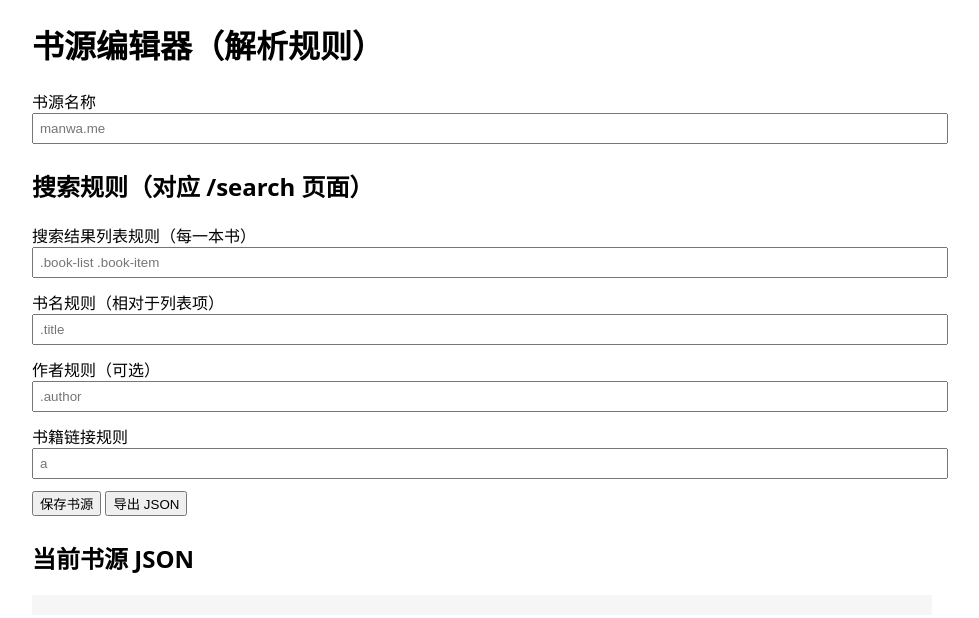
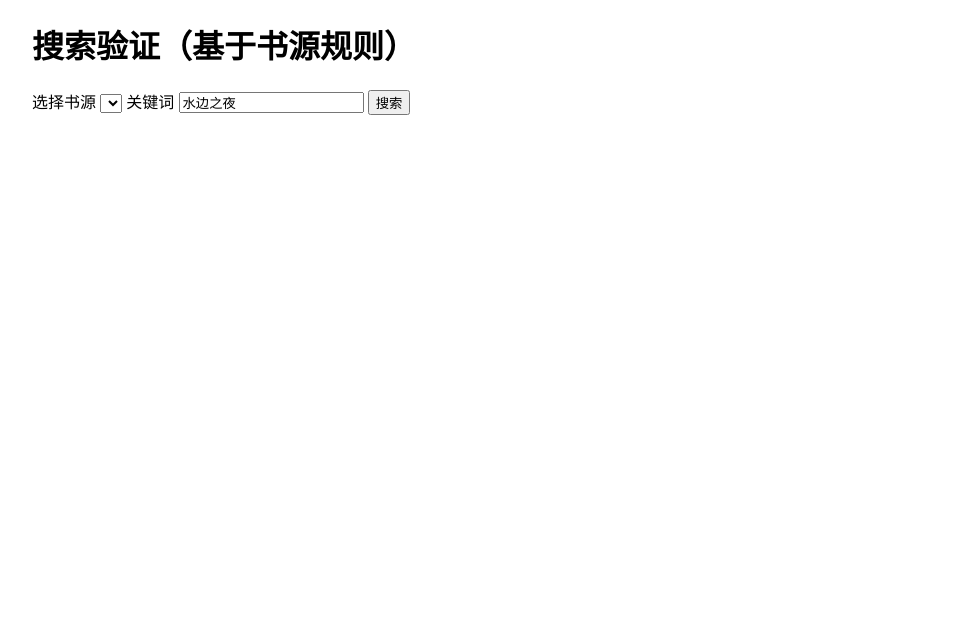
Before and after one commit to dickisz1/my-mirror, a plain HTML site: page public/app/index.html in a window 1280 px wide. Shown: the whole page, without its empty margins (158-1137 px from the left). Drawn offline with Linux system fonts and the light colour scheme.

Commit message:
Update index.html

```diff
--- a/public/app/index.html
+++ b/public/app/index.html
@@ -2,103 +2,82 @@
 <html lang="zh-CN">
 <head>
   <meta charset="UTF-8" />
-  <title>书源编辑器</title>
+  <title>搜索验证</title>
   <style>
     body { font-family: system-ui; max-width: 900px; margin: 20px auto; }
-    h2 { margin-top: 24px; }
-    label { display: block; margin-top: 12px; }
-    input, textarea, select { width: 100%; padding: 6px; }
-    textarea { min-height: 60px; }
-    button { margin-top: 12px; }
-    pre { background: #f6f6f6; padding: 10px; overflow: auto; }
+    .item { border-bottom: 1px solid #ddd; padding: 10px 0; }
+    .item a { font-weight: bold; text-decoration: none; }
+    .muted { color: #666; }
   </style>
 </head>
 <body>
 
-<h1>书源编辑器（解析规则）</h1>
+<h1>搜索验证（基于书源规则）</h1>
 
 <label>
-  书源名称
-  <input id="name" placeholder="manwa.me" />
-</label>
-
-<h2>搜索规则（对应 /search 页面）</h2>
-
-<label>
-  搜索结果列表规则（每一本书）
-  <input id="search_list" placeholder=".book-list .book-item" />
+  选择书源
+  <select id="sourceSelect"></select>
 </label>
 
 <label>
-  书名规则（相对于列表项）
-  <input id="search_name" placeholder=".title" />
+  关键词
+  <input id="keyword" value="水边之夜" />
 </label>
 
-<label>
-  作者规则（可选）
-  <input id="search_author" placeholder=".author" />
-</label>
+<button onclick="search()">搜索</button>
 
-<label>
-  书籍链接规则
-  <input id="search_bookUrl" placeholder="a" />
-</label>
-
-<button onclick="save()">保存书源</button>
-<button onclick="exportJson()">导出 JSON</button>
-
-<h2>当前书源 JSON</h2>
-<pre id="output"></pre>
+<div id="result"></div>
 
 <script>
 const KEY = 'book_sources';
 
-function getSources() {
+function loadSources() {
   return JSON.parse(localStorage.getItem(KEY) || '[]');
 }
 
-function saveSources(list) {
-  localStorage.setItem(KEY, JSON.stringify(list, null, 2));
+function init() {
+  const sources = loadSources();
+  sourceSelect.innerHTML = sources.map(
+    s => `<option value="${s.name}">${s.name}</option>`
+  ).join('');
 }
 
-function buildSource() {
-  return {
-    name: name.value.trim(),
-    search: {
-      list: search_list.value.trim(),
-      name: search_name.value.trim(),
-      author: search_author.value.trim(),
-      bookUrl: search_bookUrl.value.trim()
-    }
-  };
+async function search() {
+  const sources = loadSources();
+  const src = sources.find(s => s.name === sourceSelect.value);
+  if (!src) return;
+
+  const url = `/search?keyword=${encodeURIComponent(keyword.value)}`;
+
+  const html = await fetch(url).then(r => r.text());
+
+  const doc = new DOMParser().parseFromString(html, 'text/html');
+  const items = [...doc.querySelectorAll(src.search.list)];
+
+  const books = items.map(el => {
+    const a = el.querySelector(src.search.bookUrl || 'a');
+    return {
+      name: el.querySelector(src.search.name)?.textContent?.trim(),
+      author: src.search.author
+        ? el.querySelector(src.search.author)?.textContent?.trim()
+        : '',
+      href: a?.getAttribute('href')
+    };
+  }).filter(b => b.name && b.href);
+
+  render(books);
 }
 
-function save() {
-  const src = buildSource();
-  if (!src.name || !src.search.list || !src.search.name) {
-    alert('书源名称、列表规则、书名规则是必填的');
-    return;
-  }
-
-  const list = getSources();
-  const idx = list.findIndex(s => s.name === src.name);
-  if (idx >= 0) list[idx] = src;
-  else list.push(src);
-
-  saveSources(list);
-  render(src);
-  alert('已保存');
+function render(list) {
+  result.innerHTML = list.map(b => `
+    <div class="item">
+      <a href="${b.href}" target="_blank">${b.name}</a>
+      ${b.author ? `<div class="muted">${b.author}</div>` : ''}
+    </div>
+  `).join('');
 }
 
-function exportJson() {
-  const data = JSON.stringify(getSources(), null, 2);
-  navigator.clipboard.writeText(data);
-  alert('已复制到剪贴板');
-}
-
-function render(src) {
-  output.textContent = JSON.stringify(src, null, 2);
-}
+init();
 </script>
 </body>
 </html>
```
